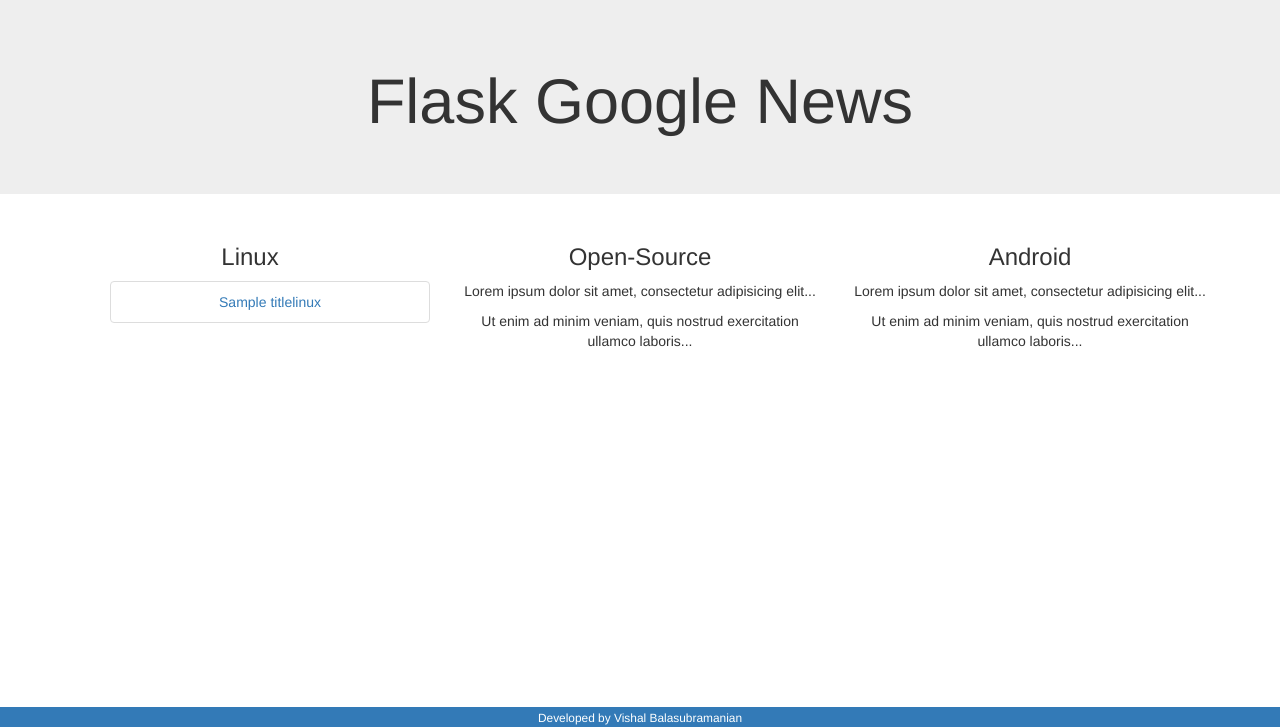
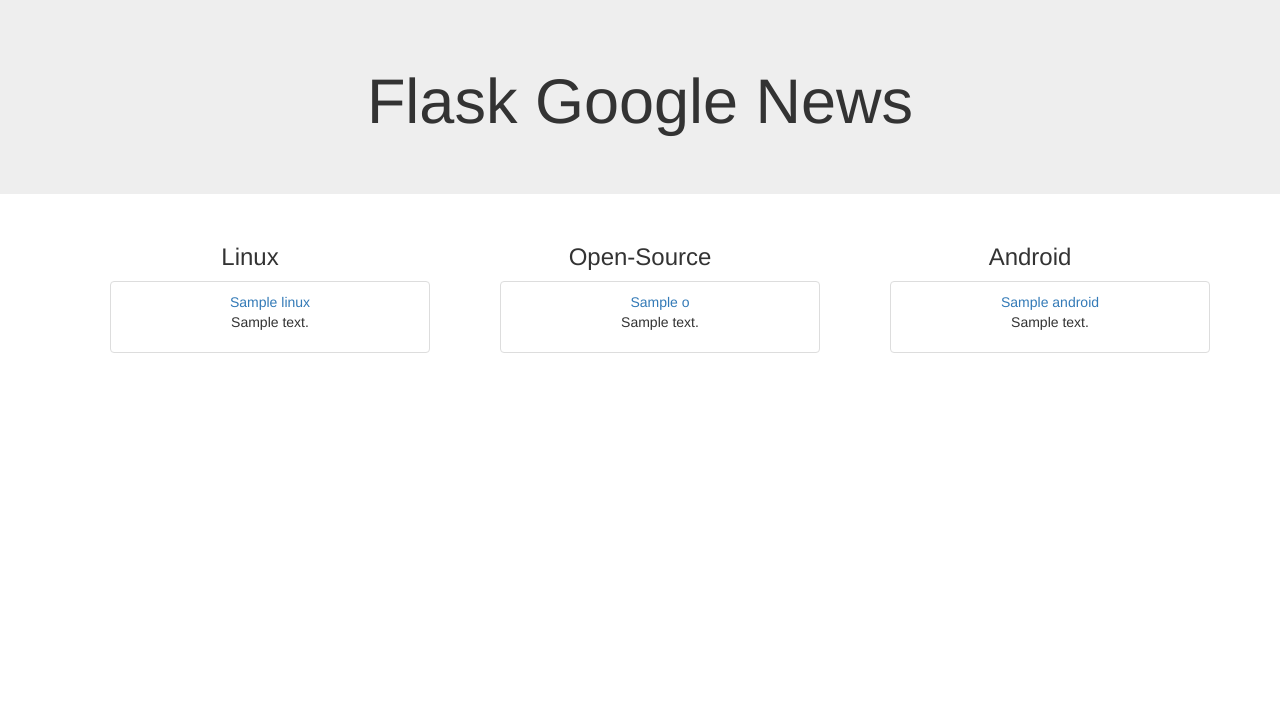
Before and after one commit to vishalbala-nps/FlaskGoogleNews, a Flask app: template templates/abc.html in a window 1280 px wide. Shown: the part 73-800 px from the top of the page. Run offline with Flask 2, Linux system fonts and the light colour scheme; the template is opened without the code that fills it: most values are stand-ins (such as "Sample title", 1, 10 or a date in 2020); some libraries are stand-ins or nearby versions.

Commit message:
Removed old code

```diff
--- a/app.py
+++ b/app.py
@@ -7,45 +7,18 @@
 import wget
 
 #Global Vars
-
+API_KEY = "fa240576ba8e4d3f9435ec13a026c0ef"
 #Functions
 def get_news():
-    linux_alist = []
-    android_alist = []
-    os_alist = []
-
-    linux_tlist = []
-    android_tlist = []
-    os_tlist = []
-
-    linux_linlist = []
-    android_linlist = []
-    os_linlist = []
-
-    linux = requests.get("https://newsapi.org/v2/everything?q=Linux&apiKey=fa240576ba8e4d3f9435ec13a026c0ef&sortBy=publishedAt&sources=google-news")
-    android = requests.get("https://newsapi.org/v2/everything?q=Android&apiKey=fa240576ba8e4d3f9435ec13a026c0ef&sortBy=publishedAt&sources=google-news")
-    os = requests.get("https://newsapi.org/v2/everything?q=Open-Source&apiKey=fa240576ba8e4d3f9435ec13a026c0ef&sortBy=publishedAt&sources=google-news")
+    linux = requests.get("https://newsapi.org/v2/everything?q=Linux&apiKey="+API_KEY+"&sortBy=publishedAt&sources=google-news")
+    android = requests.get("https://newsapi.org/v2/everything?q=Android&apiKey="+API_KEY+"&sortBy=publishedAt&sources=google-news")
+    os = requests.get("https://newsapi.org/v2/everything?q=Open-Source&apiKey="+API_KEY+"&sortBy=publishedAt&sources=google-news")
 
     linux_articles = json.loads(linux.text)['articles']
     android_articles = json.loads(android.text)['articles']
     os_articles = json.loads(os.text)['articles']
 
-    for i in linux_articles:
-        linux_alist.append(i['author'])
-        linux_tlist.append(i['title'])
-        linux_linlist.append(i['url'])
-
-    for i in android_articles:
-        android_alist.append(i['author'])
-        android_tlist.append(i['title'])
-        android_linlist.append(i['url'])
-
-    for i in os_articles:
-        os_alist.append(i['author'])
-        os_tlist.append(i['title'])
-        os_linlist.append(i['url'])
-
-    return (linux_alist, linux_tlist, linux_linlist, android_alist, android_tlist, android_linlist, os_alist, os_tlist, os_linlist)
+    return (linux_articles, android_articles, os_articles)
 
 #Main Program starts here
 app = Flask(__name__)
@@ -54,7 +27,7 @@
 @app.route('/')
 def main():
     news = get_news()
-    return render_template('abc.html', titlelinux=news[1], authorlinux=news[0], linklinux=news[2], titleos=news[7], authoros=news[6], linkos=news[8], titleandroid=news[4], authorandroid=news[3], linkandroid=news[5])
+    return render_template('abc.html', linux=news[0], android=news[1], os=news[2])
 
 if __name__ == '__main__':
     app.run(host='0.0.0.0', port=8080, debug=True)
--- a/templates/abc.html
+++ b/templates/abc.html
@@ -7,7 +7,6 @@
   <link rel="stylesheet" href="https://maxcdn.bootstrapcdn.com/bootstrap/3.4.1/css/bootstrap.min.css">
   <script src="https://ajax.googleapis.com/ajax/libs/jquery/3.4.1/jquery.min.js"></script>
   <script src="https://maxcdn.bootstrapcdn.com/bootstrap/3.4.1/js/bootstrap.min.js"></script>
-
 </head>
 
 <body>
@@ -26,32 +25,41 @@
 
   <div class="container text-center">
     <div class="row">
-      <div class="col-sm-4">
+      <div class="col-sm-4 scrollclass">
         <h3>Linux</h3>
         <ul>
-            {% for i in titlelinux %}
-            <li class="list-group-item"><a href="{{ linklinux[loop.index0] }}">{{ i }}</a></li>
+            {% for i in linux %}
+            <li class="list-group-item">
+                <a href="{{ linux[loop.index0]['url'] }}">{{ linux[loop.index0]['title'] }}</a>
+                <p>{{ linux[loop.index0]['description'] }}</p>
+            </li>
             {% endfor %}
         </ul>
       </div>
-      <div class="col-sm-4">
+      <div class="col-sm-4 scrollclass">
         <h3>Open-Source</h3>
-        <p>Lorem ipsum dolor sit amet, consectetur adipisicing elit...</p>
-        <p>Ut enim ad minim veniam, quis nostrud exercitation ullamco laboris...</p>
+        <ul>
+            {% for i in os %}
+            <li class="list-group-item">
+                <a href="{{ os[loop.index0]['url'] }}">{{ os[loop.index0]['title'] }}</a>
+                <p>{{ os[loop.index0]['description'] }}</p>
+            </li>
+            {% endfor %}
+        </ul>
       </div>
-      <div class="col-sm-4">
+      <div class="col-sm-4 scrollclass">
         <h3>Android</h3>
-        <p>Lorem ipsum dolor sit amet, consectetur adipisicing elit...</p>
-        <p>Ut enim ad minim veniam, quis nostrud exercitation ullamco laboris...</p>
+        <ul>
+            {% for i in android %}
+            <li class="list-group-item">
+                <a href="{{ android[loop.index0]['url'] }}">{{ android[loop.index0]['title'] }}</a>
+                <p>{{ android[loop.index0]['description'] }}</p>
+            </li>
+            {% endfor %}
+        </ul>
       </div>
     </div>
   </div>
 
-<footer class="footer bg-primary navbar-fixed-bottom">
-        <div class="container text-center">
-          <small>Developed by Vishal Balasubramanian</small>
-        </div>
-</footer>
-
 </body>
 </html>
```
Also changed, not shown: templates/index.html (deleted, +0 -65 lines).
